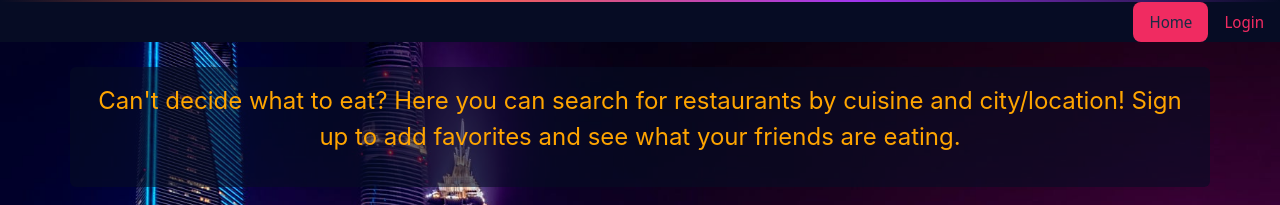
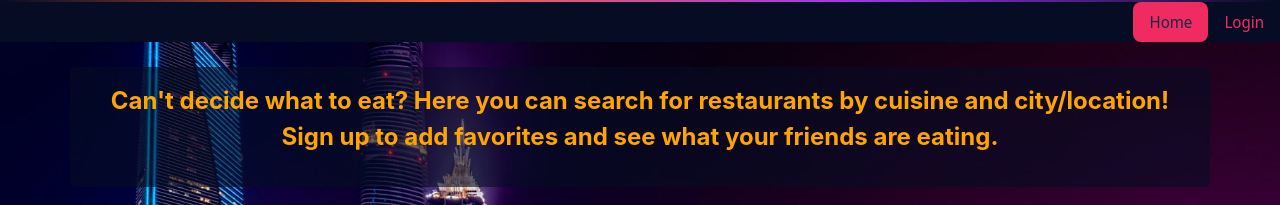
Before and after one commit to ethancs13/Just-Eat-It, a React (Vite) app in the folder client/: page / in a window 1280 px wide. Shown: the part 136-341 px from the top of the page. Built offline with nearby package versions, Linux system fonts and the light colour scheme; no server answers.

Commit message:
friend dashboard styles updated

```diff
--- a/client/src/components/FriendDashboard/FriendDashboard.css
+++ b/client/src/components/FriendDashboard/FriendDashboard.css
@@ -1,3 +1,7 @@
+p {
+    font-weight: bold;
+}
+
 .select-friend-dashboard {
     margin-top: 20px;
 
--- a/client/src/components/FriendDashboard/FriendPreferences.jsx
+++ b/client/src/components/FriendDashboard/FriendPreferences.jsx
@@ -11,7 +11,7 @@ console.log('Friends Array:', friendsArr);
 
     return (
         <div>
-            <h3>My friends like to eat:</h3>
+            <p>My friends like to eat:</p>
         </div>
     )
 }
--- a/client/src/components/FriendDashboard/FriendSearch.jsx
+++ b/client/src/components/FriendDashboard/FriendSearch.jsx
@@ -25,9 +25,8 @@ const FriendSearch = () => {
         })
     }
 
-      const search = async () => {
+      const handleSearch = async () => {
         // const data = await handleSearch(location, cuisine);
-        // setResults(data.businesses);
         setSearchFriend({friendName: ""})
       };
 
@@ -46,7 +45,7 @@ const FriendSearch = () => {
                         name="friendName"
                         value={searchFriend.friendName}
                     />
-                    <Button colorScheme="orange" size="lg" ml={2} onClick={search}>
+                    <Button colorScheme="orange" size="lg" ml={2} onClick={handleSearch}>
                         Search
                     </Button>
                 </Flex>
```
